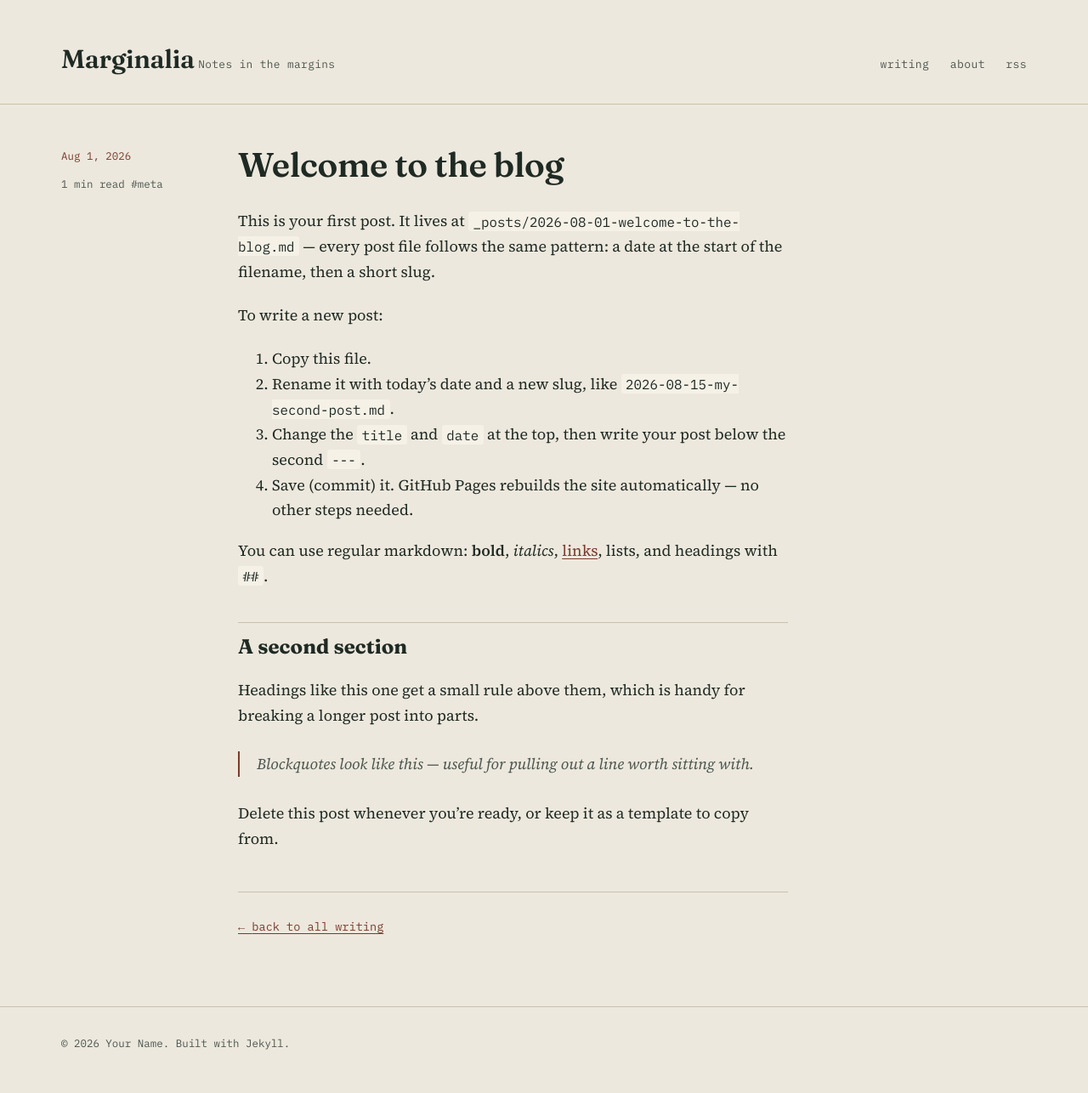
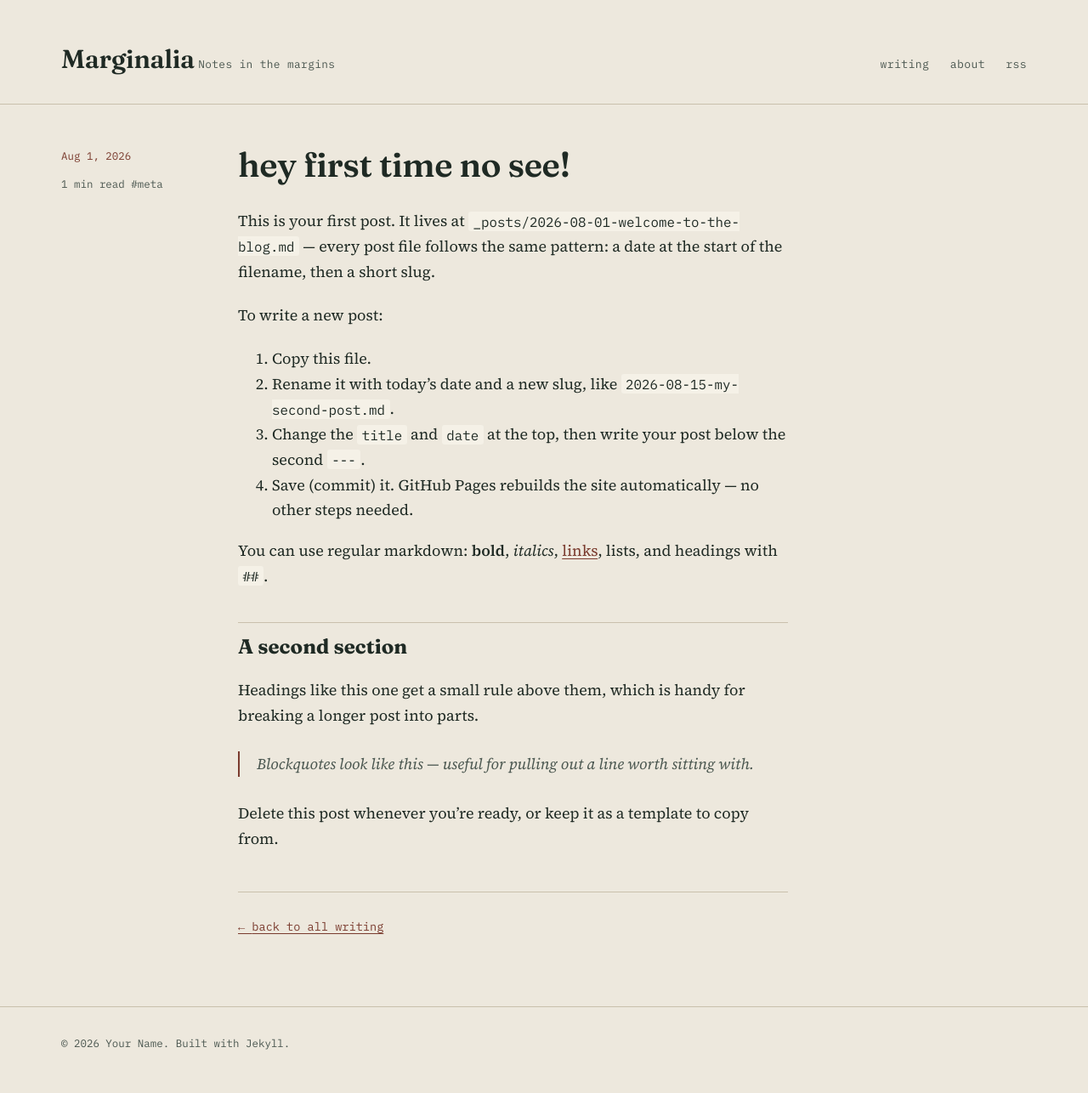
Before and after one commit to n9pe/Myblog, a Jekyll site: the page built from _posts/2026-08-01-welcome-to-the-blog.md, in a window 1280 px wide. Shown: the whole page at 85% size. Built offline with Jekyll 4.4.1, drawn with Linux system fonts in a browser that asks for light colours.

Commit message:
Update 2026-08-01-welcome-to-the-blog.md

```diff
--- a/_posts/2026-08-01-welcome-to-the-blog.md
+++ b/_posts/2026-08-01-welcome-to-the-blog.md
@@ -1,5 +1,5 @@
 ---
-title: "Welcome to the blog"
+title: "hey first time no see!"
 date: 2026-08-01
 tags: [meta]
 ---
```
